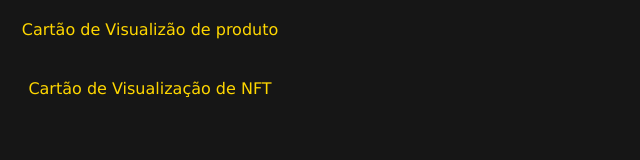
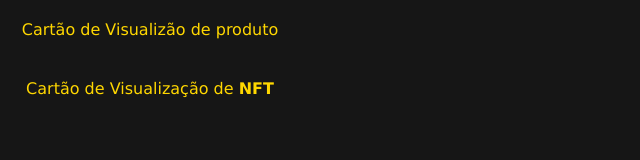
Before and after one commit to SabrinaSouzass1/Treinamento, a plain HTML site: page index.html in a window 1280 px wide. Shown: the full height of the page, 0-640 px from the left. Drawn offline with Linux system fonts and the light colour scheme.

Commit message:
Update index.html

```diff
--- a/index.html
+++ b/index.html
@@ -46,7 +46,7 @@
 
     <main>
         <a href="cartao-visualizacao/index.html">Cartão de Visualizão de produto</a>
-        <a href="cartao-visualizacao-nft/index.html">Cartão de Visualização de NFT</a>
+        <a href="cartao-visualizacao-nft/indEx.html">Cartão de Visualização de <strong>NFT</strong></a>
     </main>
 
 
```
